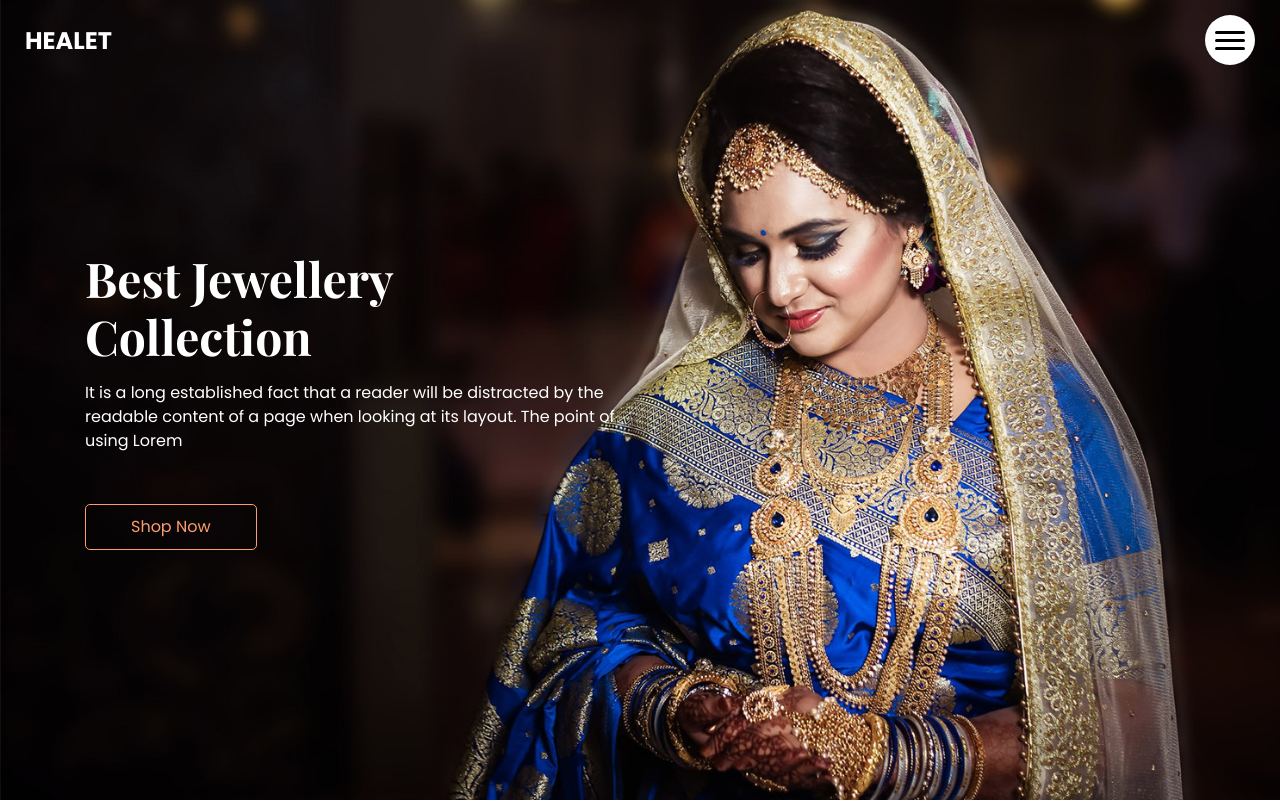
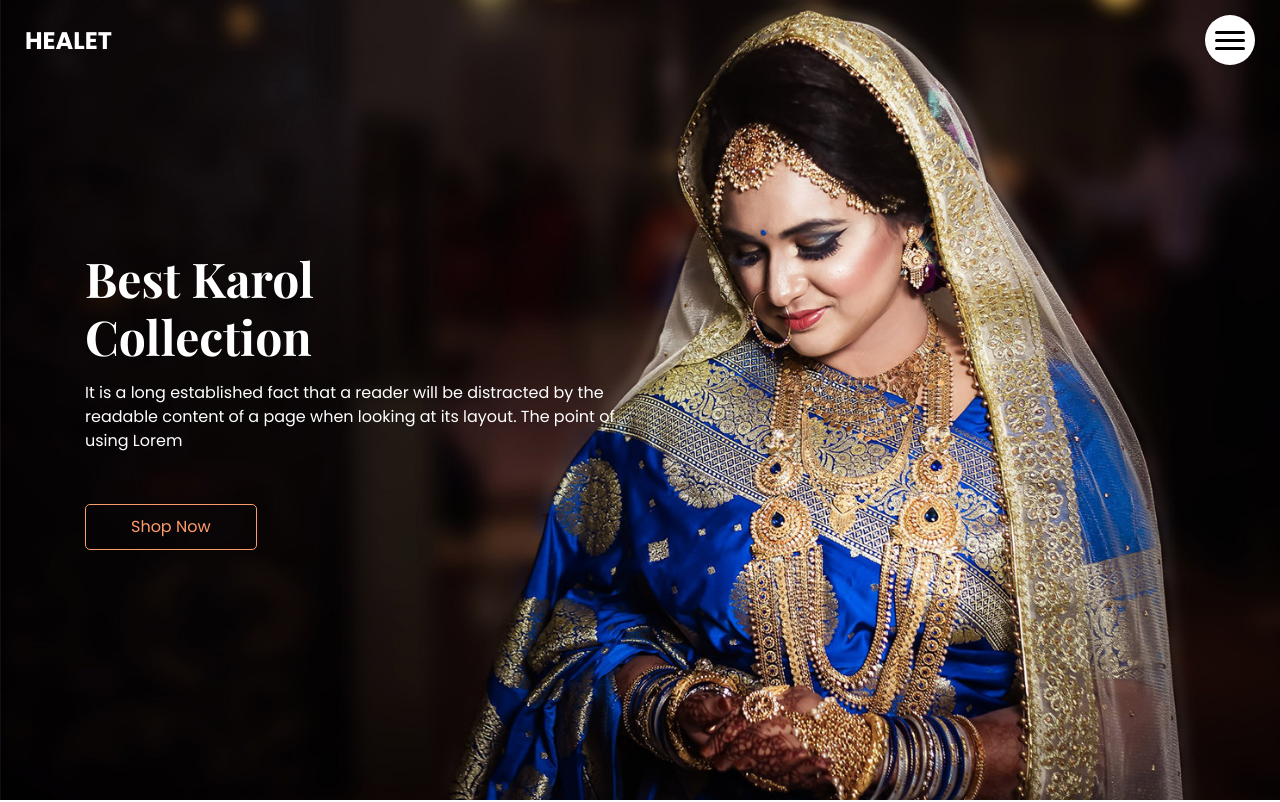
Before and after one commit to KarolBrigitte/pagina, a plain HTML site: page index.html in a window 1280 px wide. Shown: the top 802 px of the page. Drawn offline with nearby package versions, Linux system fonts and the light colour scheme.

Commit message:
mi primera pagina

```diff
--- a/index.html
+++ b/index.html
@@ -71,7 +71,7 @@
       <div class="col-md-9 col-lg-8">
         <div class="detail-box">
           <h1>
-            Best Jewellery
+            Best Karol
             <br> Collection
           </h1>
           <p>
```
